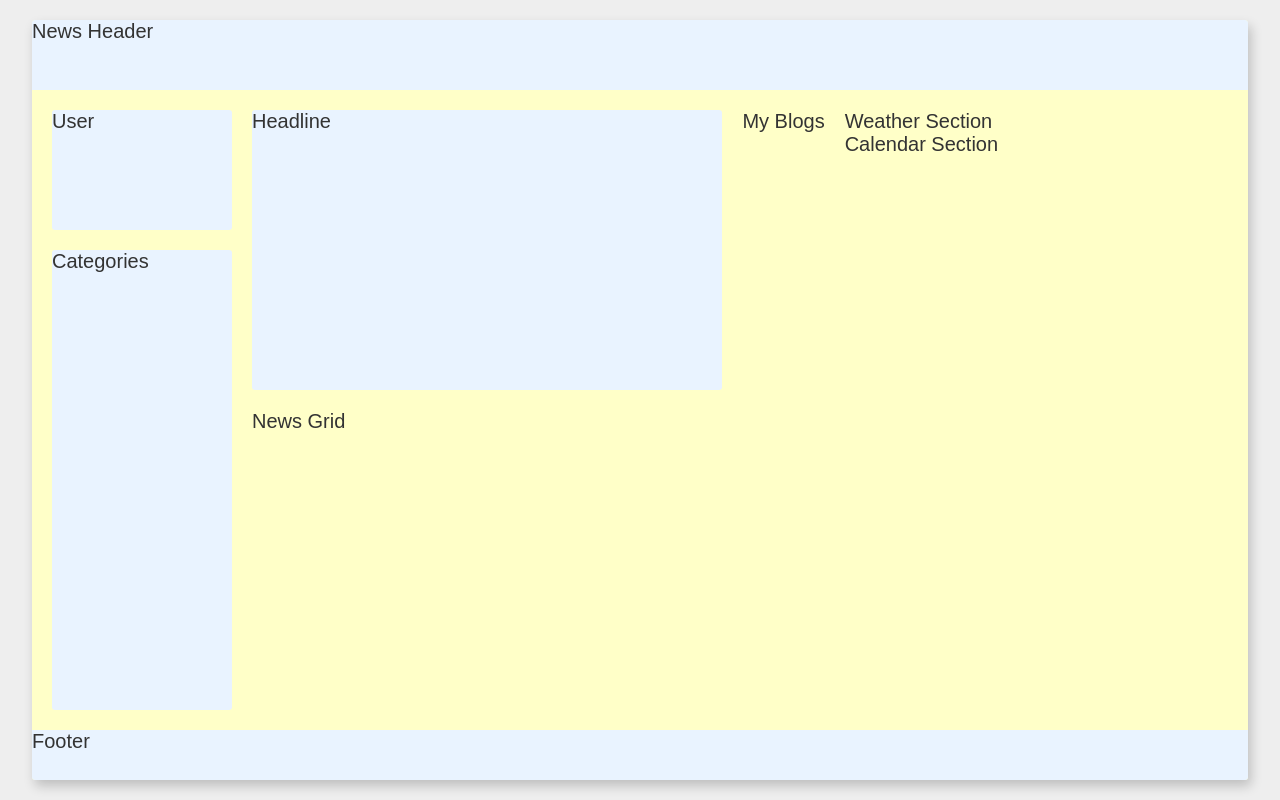
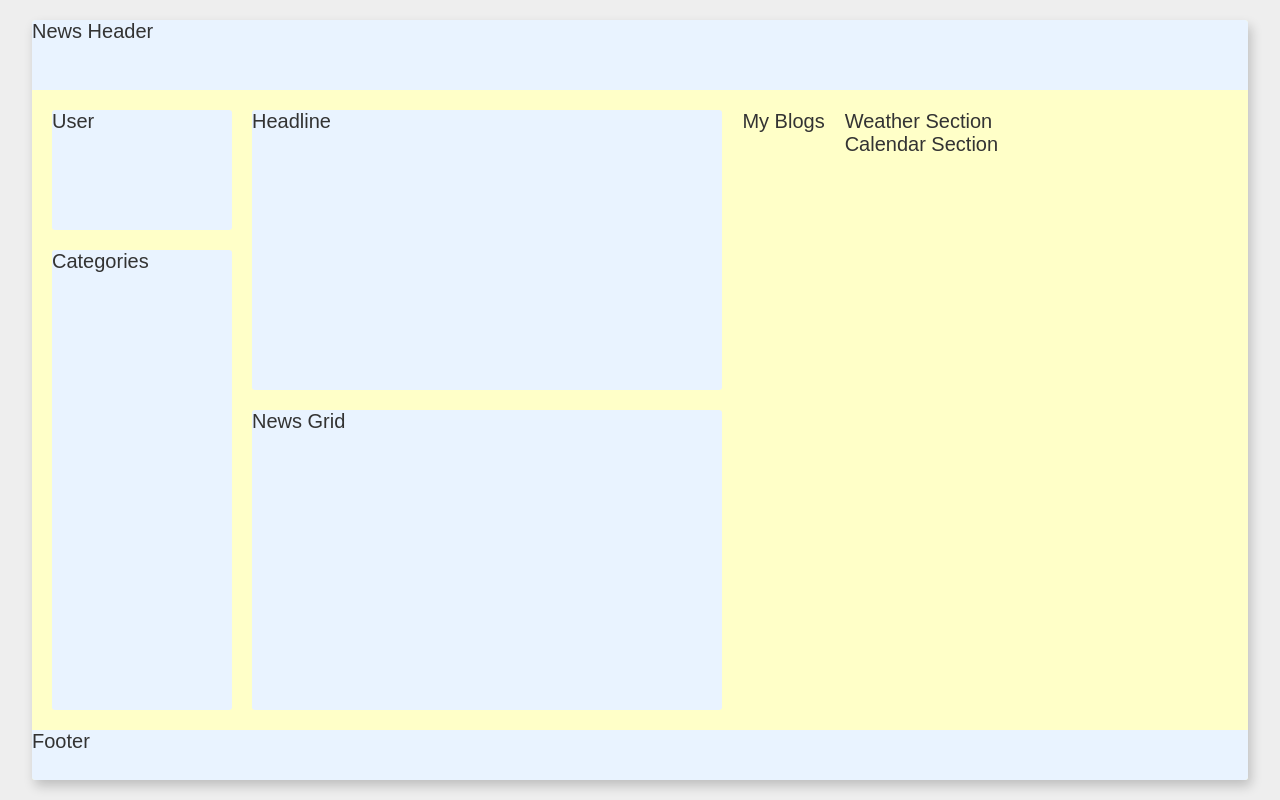
Before and after one commit to Nimira43/Atlas-News, a React (Vite) app: page / in a window 1280 px wide. Built offline with nearby package versions, Linux system fonts and the light colour scheme; a web font is replaced by a local one.

Commit message:
Created bg-box class that has bg colour and border-radius values commonly used and added them where needed in JSX markup.

```diff
--- a/src/components/News.jsx
+++ b/src/components/News.jsx
@@ -7,12 +7,12 @@ const News = () => {
       <header className='news-header'>News Header</header>
       <div className='news-content'>
         <div className='navbar'>
-          <div className='user'>User</div>
-          <nav className='categories'>Categories</nav>
+          <div className='user bg-box'>User</div>
+          <nav className='categories bg-box'>Categories</nav>
         </div>
         <div className='news-section'>
-          <div className='headline'>Headline</div>
-          <div className='news-grid'>News Grid</div>
+          <div className='headline bg-box'>Headline</div>
+          <div className='news-grid bg-box'>News Grid</div>
         </div>
         <div className='my-blogs'>My Blogs</div>
         <div className='weather-calendar'>
--- a/src/index.css
+++ b/src/index.css
@@ -91,18 +91,26 @@ html {
   row-gap: var(--rem-2);
 }
 
+
+
+
+.bg-box {
+  background-color: var(--support-blue-light);
+  border-radius: var(--border-radius);
+}
+
 .user {
   width: 100%;
   height: 20%;
-  background-color: var(--support-blue-light);
-  border-radius: var(--border-radius);
+  /* background-color: var(--support-blue-light);
+  border-radius: var(--border-radius); */
 }
 
 .categories {
   width: 100%;
   height: calc(80% - var(--rem-2));
-  background-color: var(--support-blue-light);
-  border-radius: var(--border-radius);
+  /* background-color: var(--support-blue-light);
+  border-radius: var(--border-radius); */
 }
 
 .news-section {
@@ -114,9 +122,16 @@ html {
 .headline {
   width: 100%;
   height: calc(50% - var(--rem-2));
-  background-color: var(--support-blue-light);
-  border-radius: var(--border-radius);
+  /* background-color: var(--support-blue-light);
+  border-radius: var(--border-radius); */
   margin-bottom: var(--rem-2);
+}
+
+.news-grid {
+  width: 100%;
+  height: 50%;
+  /* background-color: var(--support-blue-light);
+  border-radius: var(--border-radius); */
 }
 
 .news-footer {
```
